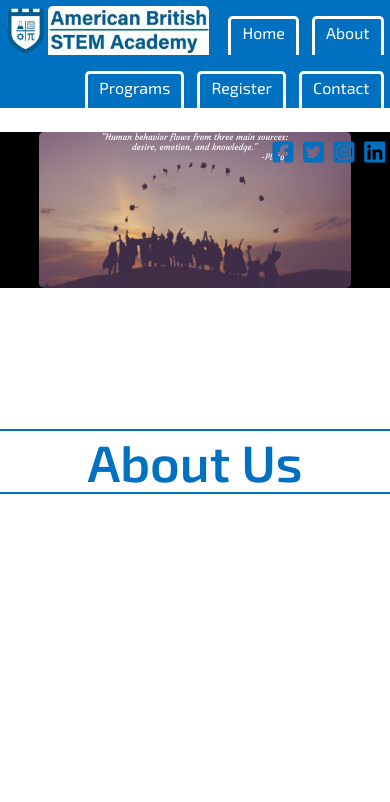
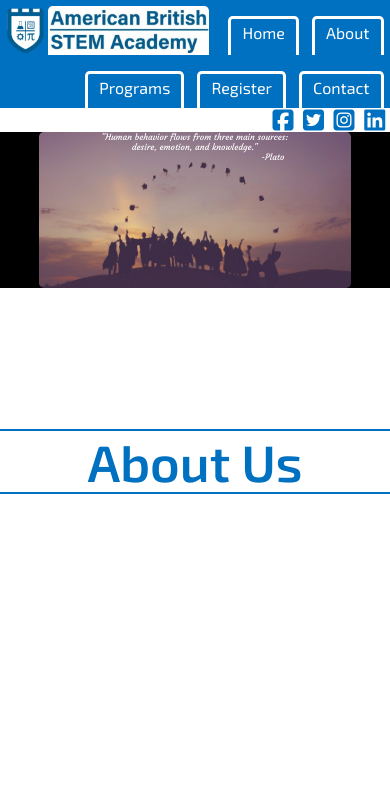
Before and after one commit to F2K1/Alternate, a plain HTML site: page index.html in a window 390 px wide. Shown: the top 802 px of the page. Drawn offline with nearby package versions, Linux system fonts and the light colour scheme.

Commit message:
Update styles.css
1.0.1

```diff
--- a/styles.css
+++ b/styles.css
@@ -186,12 +186,15 @@ section {
   h1 {
     font-size: 3.2rem;
   }
+  .logo_div > img {
+    height: 3.07rem;
+  }
   .navbar_btn {
     font-size: 1.0rem;
     padding: 0.1rem 0.7rem 0.5rem;
   }
-  .logo_div > img {
-    height: 3.07rem;
+  .sm_div {
+    top: 6.734rem;
   }
   /* section {
     padding-top: 14rem;
```
